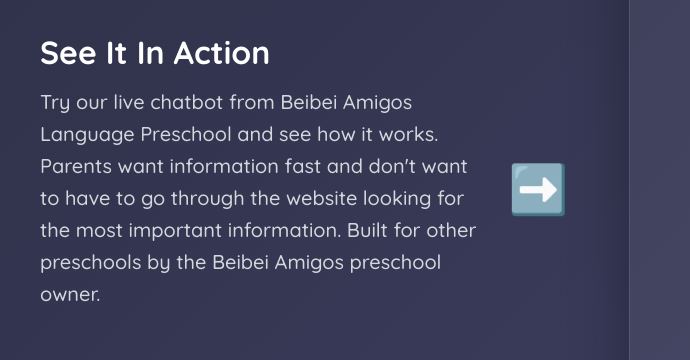
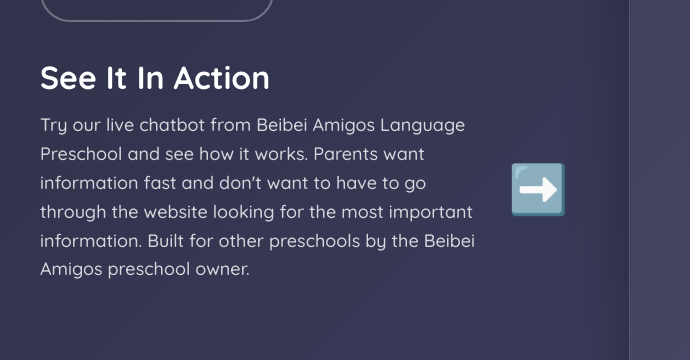
Before and after one commit to Parlami-ai/parlami-website, a plain HTML site: page index.html in a window 1280 px wide. Shown: the part 773-1133 px from the top of the page, 0-690 px from the left. Drawn offline with Linux system fonts and the light colour scheme; grey boxes are pictures that could not be loaded.

Commit message:
increase font size18

```diff
--- a/index.html
+++ b/index.html
@@ -924,7 +924,7 @@
                 <div style="margin-top: 30px; display: flex; align-items: center; gap: 15px;">
                     <div>
                         <h3 style="color: white; font-size: 32px; margin-bottom: 8px;">See It In Action</h3>
-                        <p style="color: rgba(255, 255, 255, 0.8); font-size: 20px;">Try our live chatbot from Beibei Amigos Language Preschool and see how it works. Parents want information fast and don't want to have to go through the website looking for the most important information. Built for other preschools by the Beibei Amigos preschool owner.</p>
+                        <p style="color: rgba(255, 255, 255, 0.8); font-size: 18px;">Try our live chatbot from Beibei Amigos Language Preschool and see how it works. Parents want information fast and don't want to have to go through the website looking for the most important information. Built for other preschools by the Beibei Amigos preschool owner.</p>
                     </div>
                     <div style="font-size: 48px; animation: bounce 2s infinite;">➡️</div>
                 </div>
```
